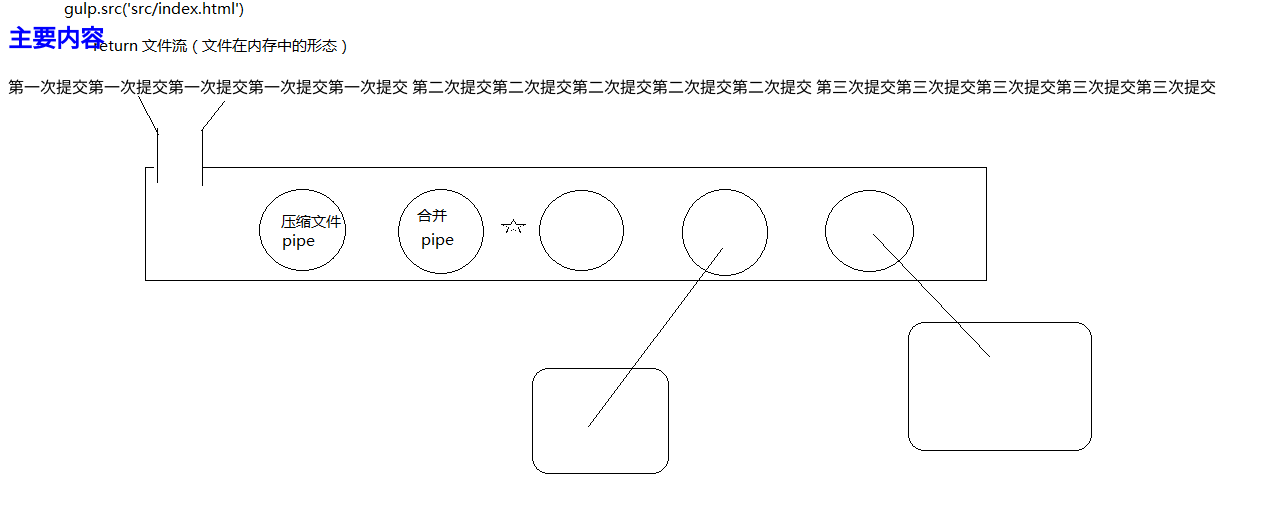
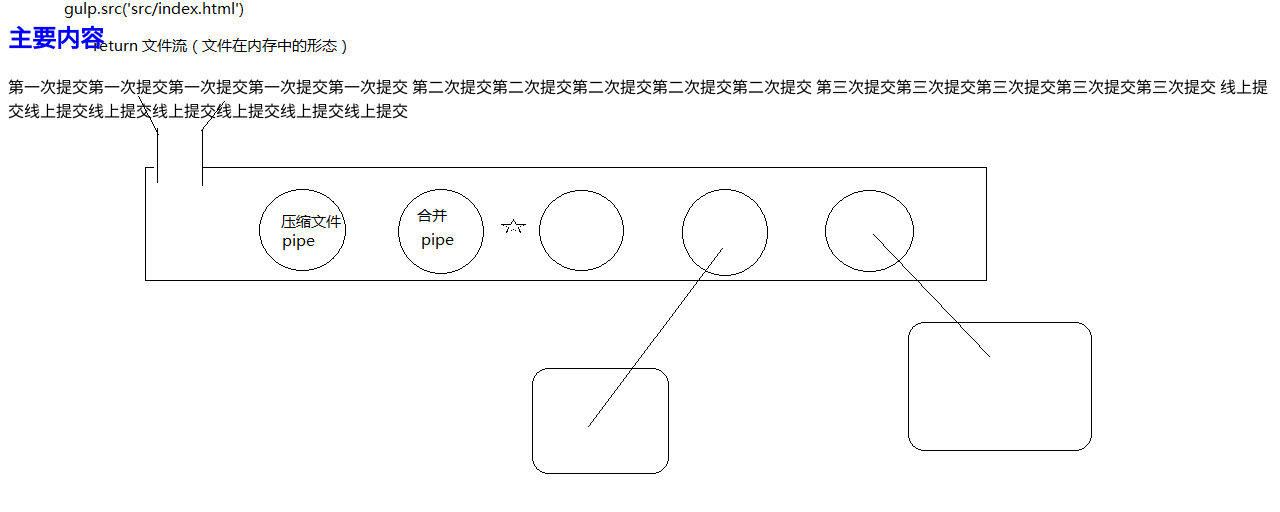
Before and after one commit to wx19781969/git-demo, a website: page src/index.html in a window 1280 px wide. Shown: the part 70-582 px from the top of the page. Drawn offline with nearby package versions, Linux system fonts and the light colour scheme; files that its build step writes are made by us from their sources.

Commit message:
线上提交

```diff
--- a/src/index.html
+++ b/src/index.html
@@ -13,6 +13,8 @@
       第二次提交第二次提交第二次提交第二次提交第二次提交
 
       第三次提交第三次提交第三次提交第三次提交第三次提交
+
+      线上提交线上提交线上提交线上提交线上提交线上提交线上提交
   <!--注释注释注释注释注释注释注释注释注释-->
   <script src="scripts/all.js"></script>
 </body>
```
